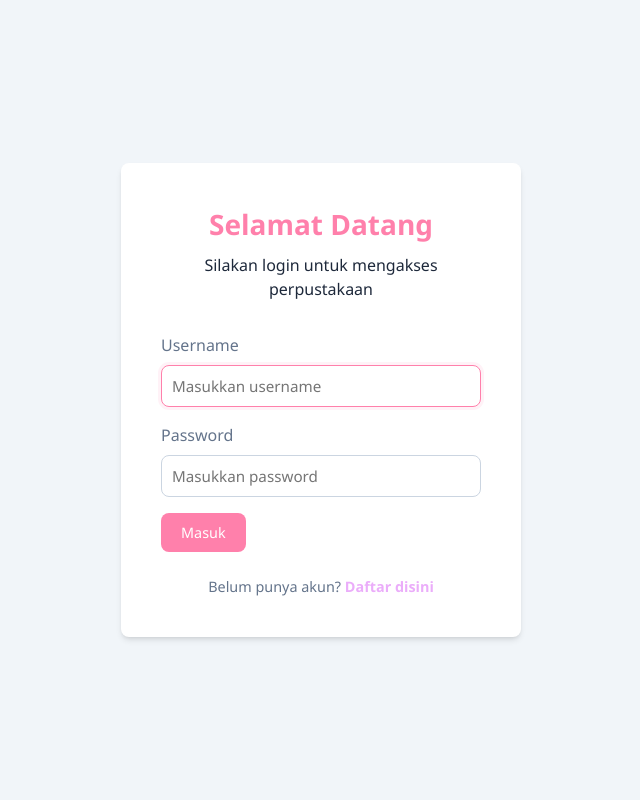
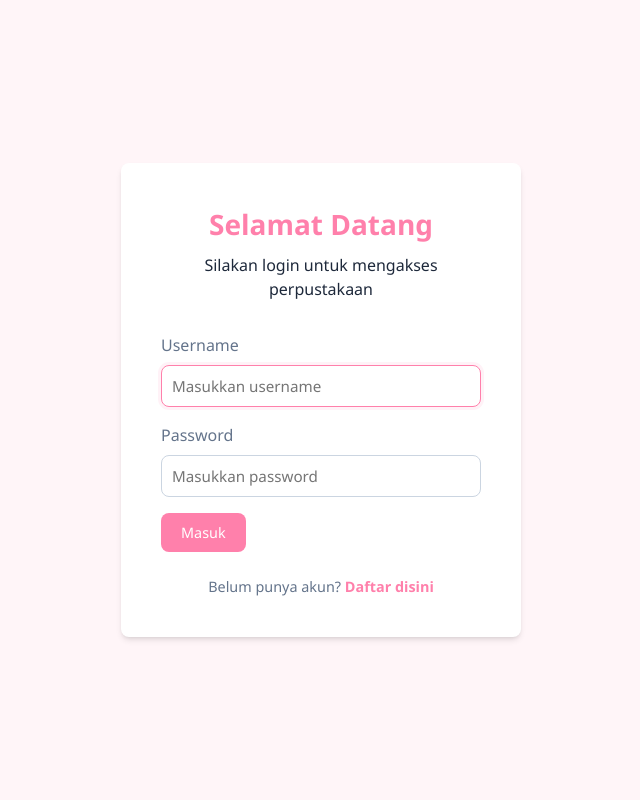
Before and after one commit to zhera2408/zhera-ukk, a PHP site: page /login.php in a window 1280 px wide. Shown: the whole page, without its empty margins (319-959 px from the left). Run offline with PHP 8.4, Linux system fonts and the light colour scheme.

Commit message:
Restore original UI consistently and fix CSS imports with versioning for Vercel cache busting

```diff
--- a/admin/header.php
+++ b/admin/header.php
@@ -9,7 +9,7 @@ check_admin();
     <meta charset="UTF-8">
     <meta name="viewport" content="width=device-width, initial-scale=1.0">
     <title>Dashboard Admin</title>
-    <link rel="stylesheet" href="<?= base_url('assets/css/style.css'); ?>">
+    <link rel="stylesheet" href="<?= base_url('assets/css/style.css?v=1.0'); ?>">
     <link rel="stylesheet" href="https://cdnjs.cloudflare.com/ajax/libs/font-awesome/6.4.0/css/all.min.css">
 </head>
 <body>
--- a/assets/css/style.css
+++ b/assets/css/style.css
@@ -279,7 +279,7 @@ th {
     justify-content: center;
     align-items: center;
     min-height: 100vh;
-    background-color: #f1f5f9;
+    background-color: var(--background-color);
 }
 
 .auth-card {
--- a/login.php
+++ b/login.php
@@ -48,7 +48,8 @@ if ($_SERVER['REQUEST_METHOD'] == 'POST') {
     <meta charset="UTF-8">
     <meta name="viewport" content="width=device-width, initial-scale=1.0">
     <title>Login - Perpustakaan Digital</title>
-    <link rel="stylesheet" href="<?= base_url('assets/css/style.css'); ?>">
+    <link rel="stylesheet" href="<?= base_url('assets/css/style.css?v=1.0'); ?>">
+    <link rel="stylesheet" href="https://cdnjs.cloudflare.com/ajax/libs/font-awesome/6.4.0/css/all.min.css">
 </head>
 <body>
     <div class="auth-container">
@@ -79,7 +80,7 @@ endif; ?>
                 <button type="submit" class="btn btn-primary">Masuk</button>
             </form>
              <div style="text-align: center; margin-top: 1.5rem; font-size: 0.9rem; color: #64748b;">
-                Belum punya akun? <a href="<?= base_url('register.php'); ?>" style="color: #ebadfaff; text-decoration: none; font-weight: 600;">Daftar disini</a>
+                Belum punya akun? <a href="<?= base_url('register.php'); ?>" style="color: var(--primary-color); text-decoration: none; font-weight: 600;">Daftar disini</a>
             </div>
         </div>
     </div>
--- a/register.php
+++ b/register.php
@@ -44,7 +44,8 @@ if ($_SERVER['REQUEST_METHOD'] == 'POST') {
     <meta charset="UTF-8">
     <meta name="viewport" content="width=device-width, initial-scale=1.0">
     <title>Register - Perpustakaan Digital</title>
-    <link rel="stylesheet" href="<?= base_url('assets/css/style.css'); ?>">
+    <link rel="stylesheet" href="<?= base_url('assets/css/style.css?v=1.0'); ?>">
+    <link rel="stylesheet" href="https://cdnjs.cloudflare.com/ajax/libs/font-awesome/6.4.0/css/all.min.css">
 </head>
 <body>
     <div class="auth-container">
@@ -92,7 +93,7 @@ endif; ?>
                 <button type="submit" class="btn btn-primary">Daftar</button>
             </form>
              <div style="text-align: center; margin-top: 1.5rem; font-size: 0.9rem; color: #64748b;">
-                Sudah punya akun? <a href="<?= base_url('login.php'); ?>" style="color: #e8a4f1ff; text-decoration: none; font-weight: 600;">Login disini</a>
+                Sudah punya akun? <a href="<?= base_url('login.php'); ?>" style="color: var(--primary-color); text-decoration: none; font-weight: 600;">Login disini</a>
             </div>
         </div>
     </div>
--- a/user/header.php
+++ b/user/header.php
@@ -8,7 +8,7 @@ check_login();
     <meta charset="UTF-8">
     <meta name="viewport" content="width=device-width, initial-scale=1.0">
     <title><?= isset($title) ? $title . ' - ' : ''; ?>Dashboard User</title>
-    <link rel="stylesheet" href="<?= base_url('assets/css/style.css'); ?>">
+    <link rel="stylesheet" href="<?= base_url('assets/css/style.css?v=1.0'); ?>">
     <link rel="stylesheet" href="https://cdnjs.cloudflare.com/ajax/libs/font-awesome/6.4.0/css/all.min.css">
 </head>
 <body>
```
